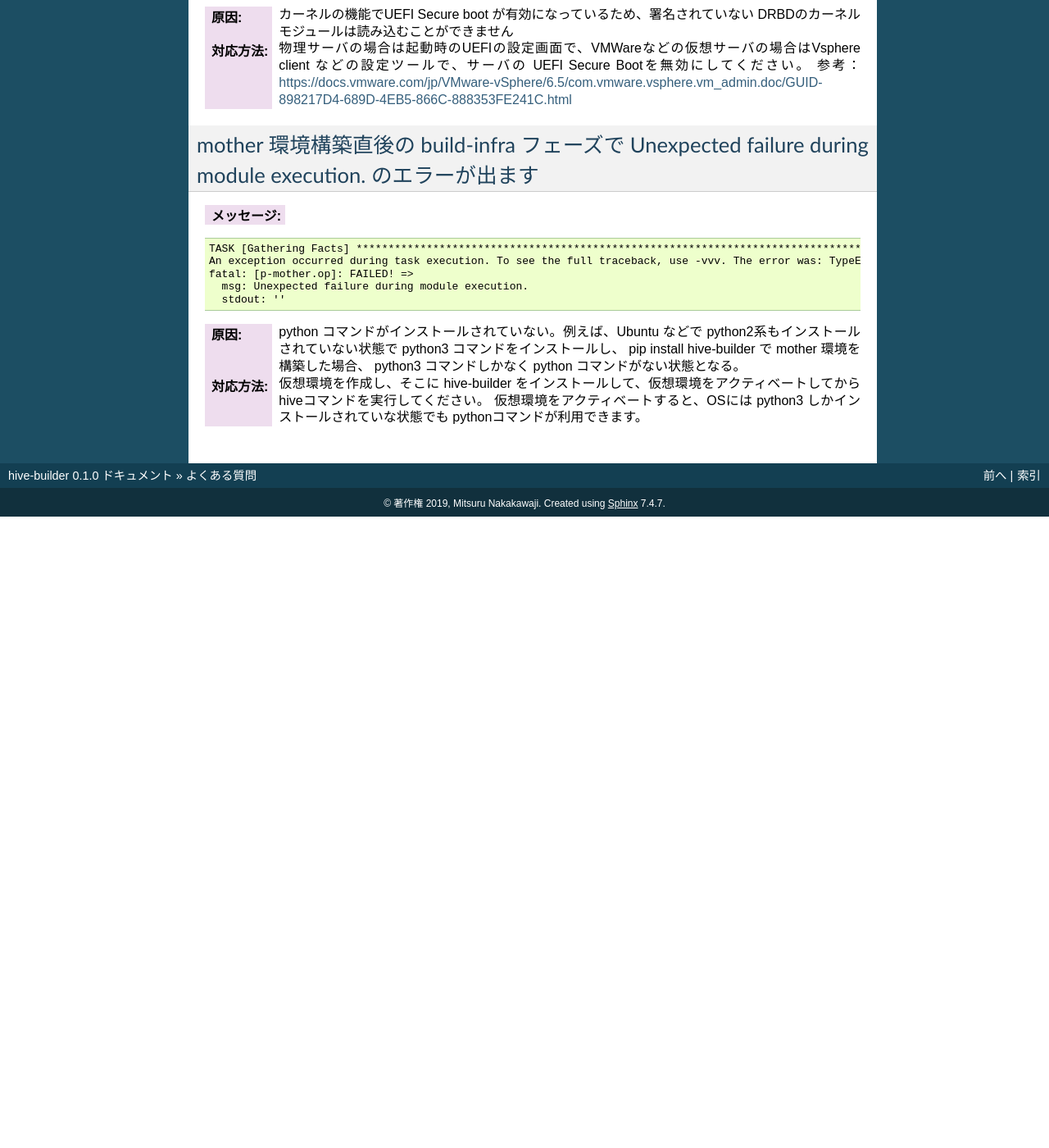
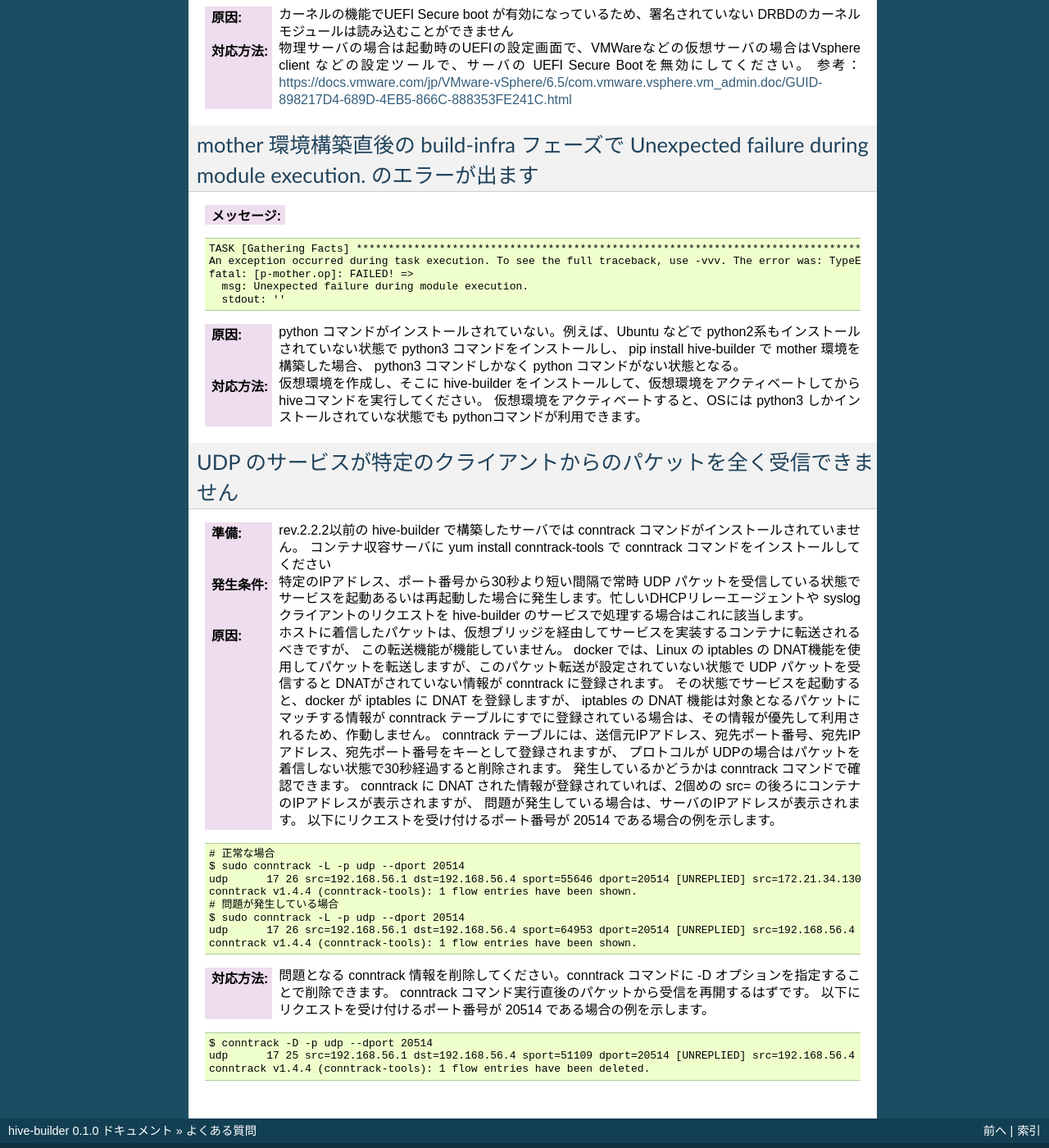
Before and after one commit to procube-open/hive-builder, a Sphinx documentation site: the page built from docs/faq.rst, in a window 1280 px wide and 1400 px high, scrolled down 3076 px. Shown: the whole window at 82% size. Built offline with Sphinx 7.4.7, drawn with Linux system fonts in a browser that asks for light colours; pages that are not in the unit, such as notebooks, are missing from menus; before the commit the page ends 3706 px from its top, so only the background shows below that; some of the changed text lies outside the part shown.

```diff
--- a/docs/faq.rst
+++ b/docs/faq.rst
@@ -155,3 +155,47 @@
       python コマンドがない状態となる。
 :対応方法: 仮想環境を作成し、そこに hive-builder をインストールして、仮想環境をアクティベートしてから hiveコマンドを実行してください。
       仮想環境をアクティベートすると、OSには python3 しかインストールされていな状態でも pythonコマンドが利用できます。
+
+UDP のサービスが特定のクライアントからのパケットを全く受信できません
+----------------------------------------------------------------------------------------------------------
+:準備:
+      rev.2.2.2以前の hive-builder で構築したサーバでは conntrack コマンドがインストールされていません。 コンテナ収容サーバに
+      yum install conntrack-tools で conntrack コマンドをインストールしてください
+
+:発生条件: 特定のIPアドレス、ポート番号から30秒より短い間隔で常時 UDP パケットを受信している状態で
+      サービスを起動あるいは再起動した場合に発生します。忙しいDHCPリレーエージェントや syslog クライアントのリクエストを
+      hive-builder のサービスで処理する場合はこれに該当します。
+
+:原因: ホストに着信したパケットは、仮想ブリッジを経由してサービスを実装するコンテナに転送されるべきですが、
+      この転送機能が機能していません。
+      docker では、Linux の iptables の DNAT機能を使用してパケットを転送しますが、このパケット転送が設定されていない状態で UDP パケットを受信すると
+      DNATがされていない情報が conntrack に登録されます。
+      その状態でサービスを起動すると、docker が iptables に DNAT を登録しますが、 iptables の DNAT 機能は対象となるパケットにマッチする情報が
+      conntrack テーブルにすでに登録されている場合は、その情報が優先して利用されるため、作動しません。
+      conntrack テーブルには、送信元IPアドレス、宛先ポート番号、宛先IPアドレス、宛先ポート番号をキーとして登録されますが、
+      プロトコルが UDPの場合はパケットを着信しない状態で30秒経過すると削除されます。
+      発生しているかどうかは conntrack コマンドで確認できます。
+      conntrack に DNAT された情報が登録されていれば、2個めの src= の後ろにコンテナのIPアドレスが表示されますが、
+      問題が発生している場合は、サーバのIPアドレスが表示されます。
+      以下にリクエストを受け付けるポート番号が 20514 である場合の例を示します。
+
+::
+
+    # 正常な場合
+    $ sudo conntrack -L -p udp --dport 20514
+    udp      17 26 src=192.168.56.1 dst=192.168.56.4 sport=55646 dport=20514 [UNREPLIED] src=172.21.34.130 dst=192.168.56.1 sport=514 dport=55646 mark=0 secctx=system_u:object_r:unlabeled_t:s0 use=1
+    conntrack v1.4.4 (conntrack-tools): 1 flow entries have been shown.
+    # 問題が発生している場合
+    $ sudo conntrack -L -p udp --dport 20514
+    udp      17 26 src=192.168.56.1 dst=192.168.56.4 sport=64953 dport=20514 [UNREPLIED] src=192.168.56.4 dst=192.168.56.1 sport=20514 dport=64953 mark=0 secctx=system_u:object_r:unlabeled_t:s0 use=1
+    conntrack v1.4.4 (conntrack-tools): 1 flow entries have been shown.
+
+:対応方法: 問題となる conntrack 情報を削除してください。conntrack コマンドに -D オプションを指定することで削除できます。
+      conntrack コマンド実行直後のパケットから受信を再開するはずです。
+      以下にリクエストを受け付けるポート番号が 20514 である場合の例を示します。
+
+::
+
+    $ conntrack -D -p udp --dport 20514
+    udp      17 25 src=192.168.56.1 dst=192.168.56.4 sport=51109 dport=20514 [UNREPLIED] src=192.168.56.4 dst=192.168.56.1 sport=20514 dport=51109 mark=0 secctx=system_u:object_r:unlabeled_t:s0 use=1
+    conntrack v1.4.4 (conntrack-tools): 1 flow entries have been deleted.
```
Also changed, not shown: 9 other files.
